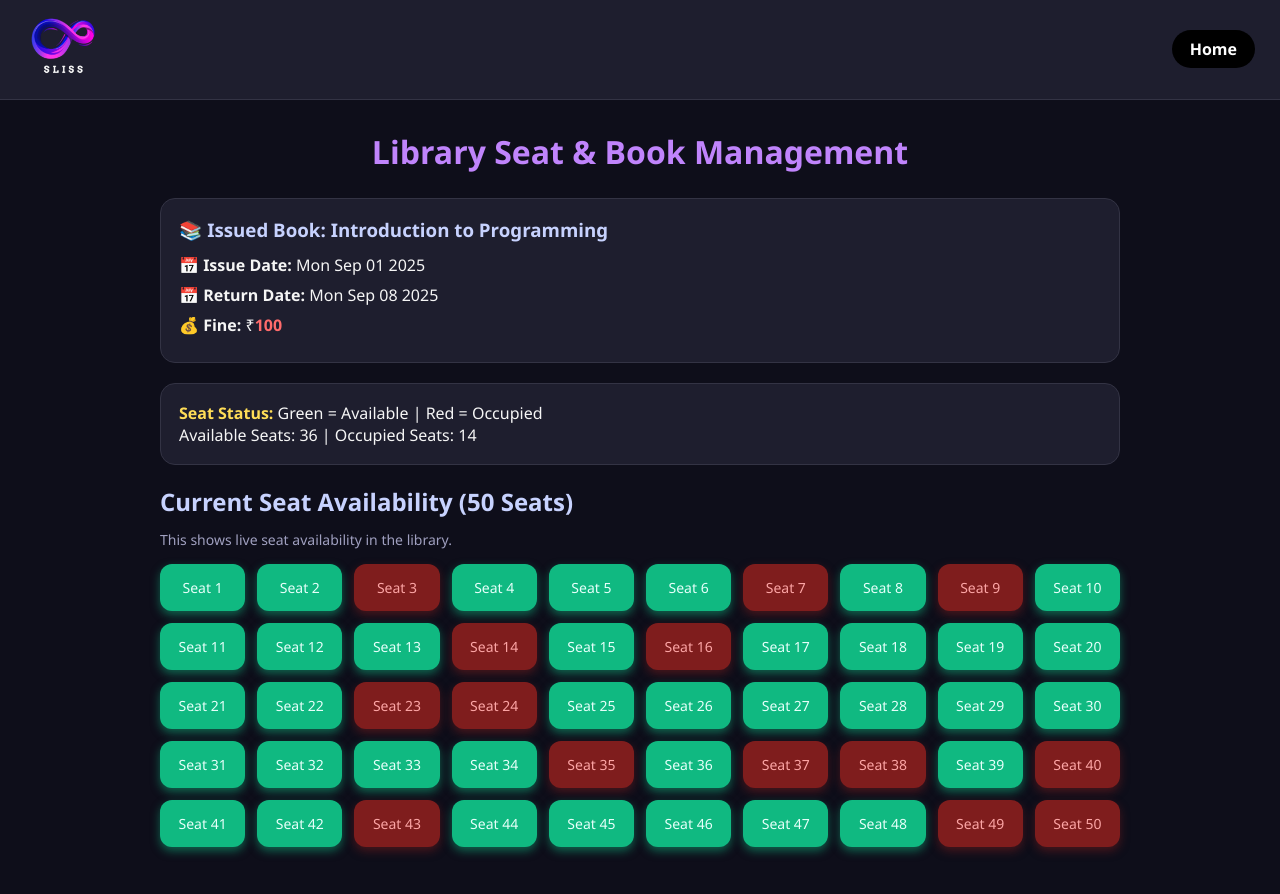
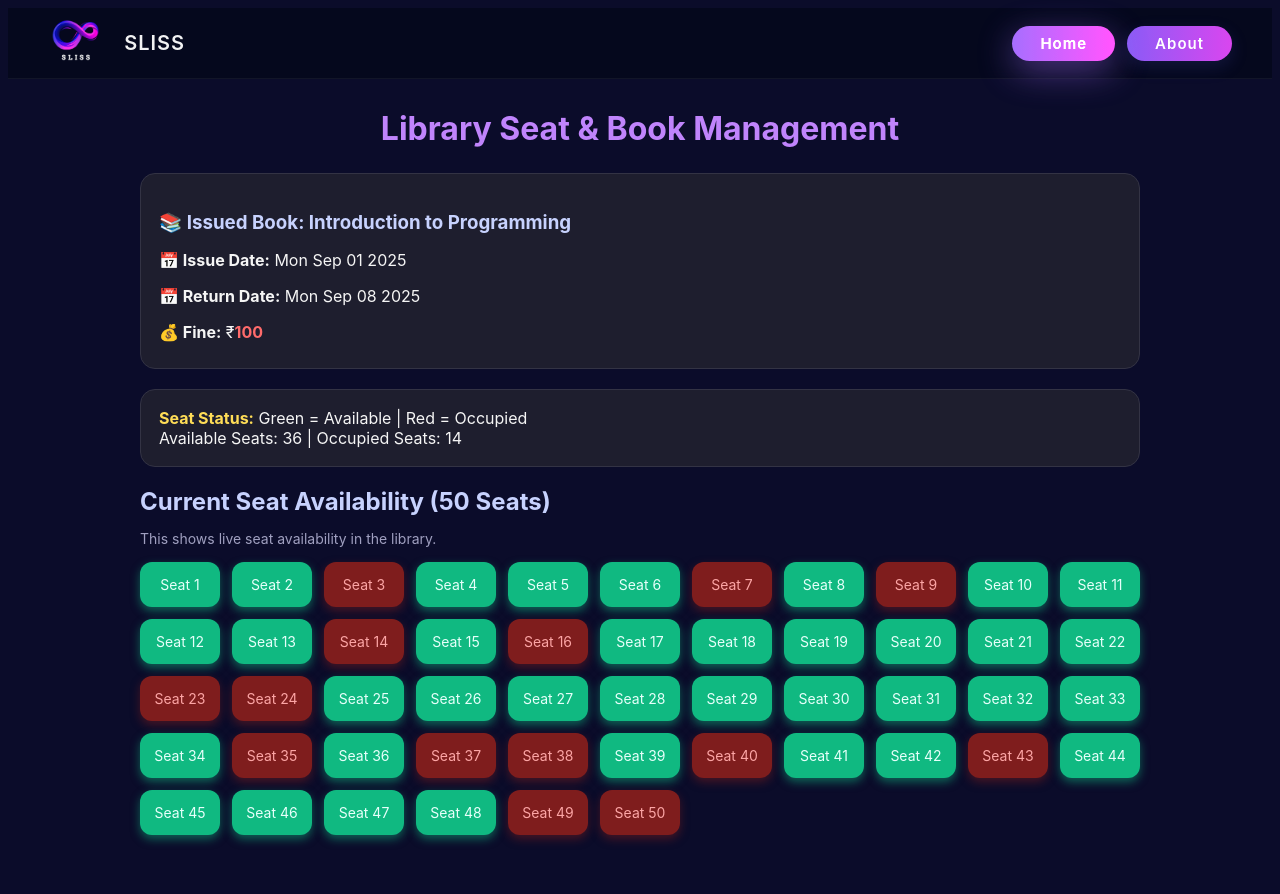
Before and after one commit to SIH-GOL/SLISS, a plain HTML site: page library.html in a window 1280 px wide. Drawn offline with Linux system fonts and the light colour scheme.

Commit message:
latest update  library.html

```diff
--- a/library.html
+++ b/library.html
@@ -5,57 +5,90 @@
     <meta name="viewport" content="width=device-width, initial-scale=1.0" />
     <title>Library Seat & Book Management - SLISS</title>
     <style>
-      /* Reset */
-      * {
-        margin: 0;
-        padding: 0;
-        box-sizing: border-box;
-        font-family: "Segoe UI", Tahoma, Geneva, Verdana, sans-serif;
+       body {
+        font-family: "Inter", sans-serif;
+        background-color: #0b0c2a;
+        color: #e5e7eb;
+      }
+      /* ✅ Logo style */
+.logo {
+  height: 50px; /* fixed height */
+  width: auto;  /* keep natural aspect ratio */
+  display: block;
+  transition: transform 0.3s ease, filter 0.3s ease;
+  cursor: pointer;
+}
+
+.logo:hover {
+  transform: scale(1.1);
+  filter: brightness(1.2);
+}
+    /* ================= NAVBAR ================= */
+      :root {
+        --nav-h: 70px;
+        --accent1: #8b5cf6; /* violet */
+        --accent2: #d946ef; /* pink */
       }
 
-      body {
-        background: #0e0e1a;
-        color: white;
-        min-height: 100vh;
+      .navbar {
+        height: var(--nav-h);
         display: flex;
-        flex-direction: column;
+        align-items: center;
+        justify-content: space-between;
+        padding: 0 40px;
+        background: rgba(3, 8, 23, 0.6);
+        backdrop-filter: blur(6px);
+        border-bottom: 1px solid rgba(255, 255, 255, 0.05);
+        position: sticky;
+        top: 0;
+        z-index: 1000;
       }
 
-      /* Navbar */
-      .navbar {
-        width: 100%;
-        background: #1e1e2e;
-        padding: 15px 25px;
+      .nav-left {
         display: flex;
-        justify-content: space-between;
         align-items: center;
-        border-bottom: 1px solid #333344;
-        position: sticky;
-        top: 0;
-        z-index: 100;
+        gap: 12px;
       }
 
-      .navbar h2 {
+      .brand-text {
+        font-weight: 600;
+        color: #fff;
+        margin-left: 6px;
+        letter-spacing: 1px;
         font-size: 20px;
-        color: #c084fc;
-        font-weight: 600;
+        opacity: 0.95;
       }
 
-      .home-btn {
-        background: #000;
-        color: #fff;
-        padding: 8px 18px;
-        border-radius: 9999px;
-        text-decoration: none;
-        font-weight: 600;
-        transition: all 0.3s ease;
+      .nav-links {
+        display: flex;
+        align-items: center;
+        gap: 12px;
       }
 
-      .home-btn:hover {
-        background: #ec4899;
-        transform: scale(1.05);
+      .nav-links a {
+        display: inline-block;
+        padding: 8px 28px;
+        border-radius: 30px;
+        text-decoration: none;
+        color: #fff;
+        font-weight: 600;
+        font-size: 15px;
+        background: linear-gradient(90deg, var(--accent1), var(--accent2));
+        box-shadow: 0 6px 18px rgba(99, 102, 241, 0.15);
+        transition: transform 0.28s ease, box-shadow 0.28s ease, filter 0.28s;
+        letter-spacing: 1px;
       }
 
+      .nav-links a:hover {
+        transform: translateY(-3px) scale(1.03);
+        box-shadow: 0 10px 30px rgba(99, 102, 241, 0.28);
+        filter: brightness(1.05);
+      }
+
+      .nav-links a.active {
+        filter: brightness(1.2);
+        box-shadow: 0 10px 35px rgba(139, 92, 246, 0.45);
+      }
       /* Main Content */
       .content {
         width: 100%;
@@ -152,11 +185,17 @@
     </style>
   </head>
   <body>
-    <!-- Navbar -->
-    <div class="navbar">
-       <img src="logo.png" alt="SLISS Logo" class="logo" style="width: 80px; height: auto;" />
-      <a href="submit.html" class="home-btn">Home</a>
-    </div>
+    <!-- 🔹 Header -->
+    <header class="navbar">
+      <div class="nav-left">
+        <img src="logo.png" alt="SLISS Logo" class="logo" />
+        <span class="brand-text">SLISS</span>
+      </div>
+      <nav class="nav-links">
+        <a href="submit.html" class="active">Home</a>
+        <a href="about.html">About</a>
+      </nav>
+    </header>
 
     <!-- Content -->
     <div class="content">
```
